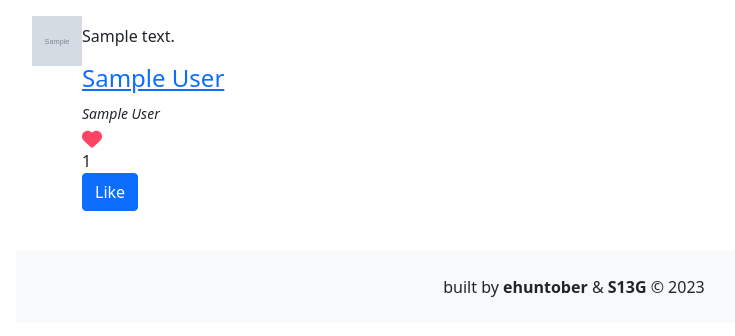
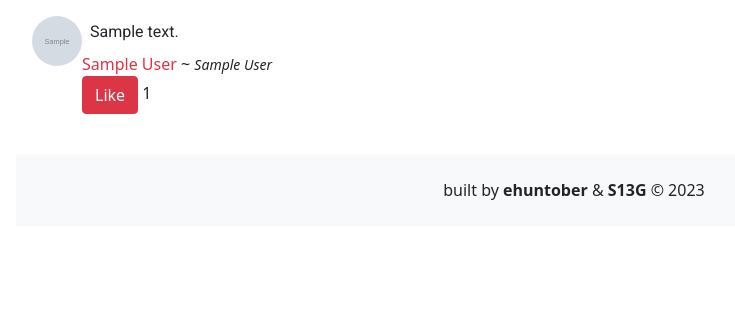
Before and after one commit to ehuntober/Dev2cents, a Django app: page /cents-feed/ in a window 1280 px wide. Shown: the part 66-402 px from the top of the page, without its empty margins (66-801 px from the left). Run offline with Django 4.2, Linux system fonts and the light colour scheme; tables that the repository leaves empty hold one stand-in row (values such as "Sample post"); grey boxes marked "Sample" are stand-in pictures.

Commit message:
modified all the template

```diff
--- a/cents/templates/cents/cents-feed.html
+++ b/cents/templates/cents/cents-feed.html
@@ -3,38 +3,39 @@
 
 {% block content %}
 
-    {% for cent in cents %}
-        <div class="row row-cols-1 row-cols-md-2 g-4">
+
+        <div class="row row-cols-1 row-cols-md-2 g-4" >
+            {% for cent in cents %}
         <div class="col">
             <div class="card-body d-flex align-items-start">
-                <img src="{{ cent.owner.profile.image_url }}" alt="User's avatar" class="avatar mr-3" width="50"
+                <img src="{{ cent.owner.profile.image_url }}" alt="User's avatar" class="avatar mr-3 rounded-circle" width="50"
                      height="50">
                 <div>
-                    <p class="card-text quote py-2 mb-2">{{ cent.description|safe }}</p>
+                    <p class="card-text quote px-2 py-1 mb-1" style="font-family: 'Roboto', sans-serif;">{{ cent.description|safe }}</p>
 
-                    <a href="{% url 'user_profile' cent.owner.profile.id %}">
-                        <h4>{{ cent.owner.profile.first_name }} {{ cent.owner.profile.last_name }}</h4></a>
-                    <small><i>{{ cent.owner.profile.title }}</i> </small> <br>
-                    <img src="{% static 'images/download.svg' %}" alt="likes" class="avatar mr-3" width="20"
-                         height="20">
-                    <div>{{ cent.hearts }}</div>
+                    <a href="{% url 'user_profile' cent.owner.profile.id %}" style="text-decoration:none;" class="text-danger">
+                        <span>{{ cent.owner.profile.first_name }} {{ cent.owner.profile.last_name }}</span></a> ~
+                    <small><i>{{ cent.owner.profile.title }}</i> </small>
+                    {% comment %} <img src="{% static 'images/download.svg' %}" alt="likes" class="avatar mr-3" width="20"
+                         height="20"> {% endcomment %}
+
 
                     {% if user in cent.user_likes.all %}
                         <form method="post" action="{% url 'dislike' cent.id %}" name="dislike">
                             {% csrf_token %}
                             <div>
-                                <button type="submit" name="dislike" value="{{ cent.id }}" class="btn btn-primary">
+                                <button type="submit" name="dislike" value="{{ cent.id }}" class="btn btn-outline-danger">
                                     Unlike
-                                </button>
+                                </button> <span>{{ cent.hearts }}</span>
                             </div>
                         </form>
                     {% else %}
                         <form method="post" action="{% url 'like' cent.id %}" name="like">
                             {% csrf_token %}
                             <div>
-                                <button type="submit" name="like" value="{{ cent.id }}" class="btn btn-primary">
+                                <button type="submit" name="like" value="{{ cent.id }}" class="btn btn-danger">
                                     Like
-                                </button>
+                                </button> <span>{{ cent.hearts }}</span>
                             </div>
                         </form>
                     {% endif %}
--- a/templates/base.html
+++ b/templates/base.html
@@ -7,6 +7,10 @@
     <meta http-equiv="X-UA-Compatible" content="IE=edge"/>
     <meta name="viewport" content="width=device-width, initial-scale=1.0"/>
     <title></title>
+
+    <link rel="preconnect" href="https://fonts.googleapis.com"><link rel="preconnect" href="https://fonts.gstatic.com"
+    crossorigin><link href="https://fonts.googleapis.com/css2?family=Roboto:wght@400&display=swap" rel="stylesheet">
+
     <link
             href="https://cdn.jsdelivr.net/npm/bootstrap@5.0.2/dist/css/bootstrap.min.css"
             rel="stylesheet"
--- a/users/templates/users/edit-profile.html
+++ b/users/templates/users/edit-profile.html
@@ -24,7 +24,7 @@
                         </div>
                     {% endfor %}
                     <div class="text-center mt-3">
-                        <button type="submit" class="btn btn-primary">Update Profile</button>
+                        <button type="submit" class="btn btn-danger">Update Profile</button>
                     </div>
 
                 </form>
```
Also changed, not shown: cents/templates/cents/my-cents.html (+7 -6 lines), users/templates/users/profile.html (+12 -5 lines), static/images/profiles/19917624_6144340.jpg (added), static/images/profiles/bg_1.jpg (added).
